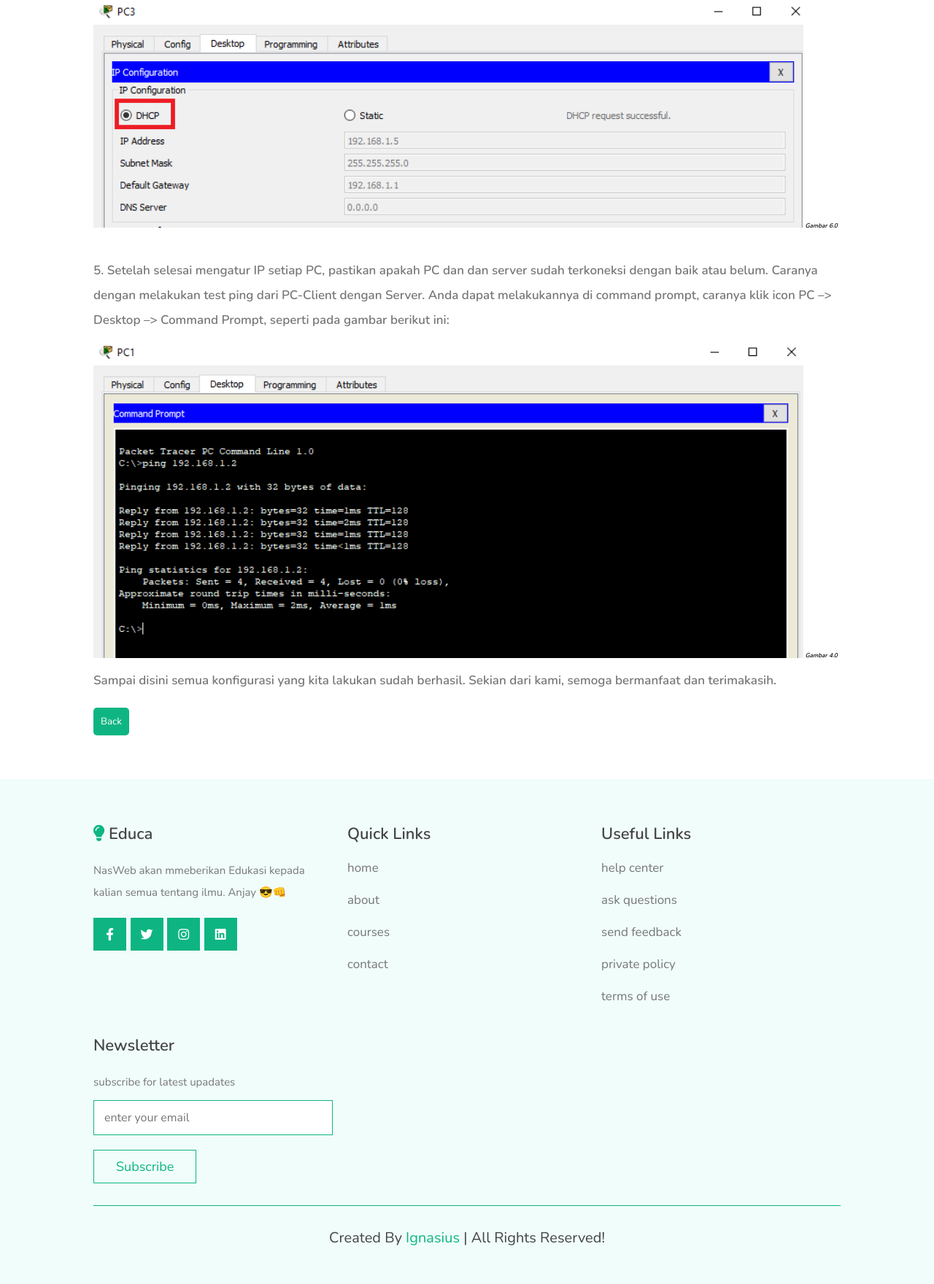
After one commit to Ignasiussigit/NasWeb.github.io, a PHP site: page /public/1server.html in a window 1280 px wide. The commit adds this page. Shown: the part 3457-5217 px from the top of the page at 73% size. Run offline with PHP 8.4, Linux system fonts and the light colour scheme.

Commit message:
menambahkan file html dan membuat kontak form

```diff
--- a/css/style.css
+++ b/css/style.css
@@ -1092,3 +1092,12 @@ section {
   border: 1px solid black;
   padding: 15px;
 }
+
+.about .content ul li {
+  font-size: 1.6rem;
+  line-height: 0.5;
+  color: #777;
+  padding: 1rem 0;
+  margin-left: 50px;
+  margin-top: -35px;
+}
--- /dev/null
+++ b/public/1server.html
@@ -0,0 +1,273 @@
+<!DOCTYPE html>
+<html lang="en">
+
+<head>
+    <meta charset="UTF-8">
+    <meta http-equiv="X-UA-Compatible" content="IE=edge">
+    <meta name="viewport" content="width=device-width, initial-scale=1.0">
+    <title>1 SERVER</title>
+
+    <link rel="icon" href="../images/linux-hero.png">
+    <!-- font awesome cdn link  -->
+    <link rel="stylesheet" href="https://cdnjs.cloudflare.com/ajax/libs/font-awesome/5.15.4/css/all.min.css">
+
+    <!-- swiper css link  -->
+    <link rel="stylesheet" href="https://unpkg.com/swiper@7/swiper-bundle.min.css" />
+
+    <!-- custom css file link  -->
+    <link rel="stylesheet" href="../css/style.css">
+
+</head>
+
+<body>
+
+    <!-- header section starts  -->
+
+    <header class="header">
+
+        <a href="#" class="logo"> <i class="fas fa-lightbulb"></i> NasWeb </a>
+
+        <nav class="navbar">
+            <div id="close-navbar" class="fas fa-times"></div>
+            <a href="../home.html">home</a>
+            <a href="../public/about.html">about</a>
+            <a href="../public/blog.html">blog</a>
+            <a href="../public/contact.html">contact</a>
+        </nav>
+
+        <div class="icons">
+            <div id="account-btn" class="fas fa-user"></div>
+            <div id="menu-btn" class="fas fa-bars"></div>
+        </div>
+
+    </header>
+
+    <!-- account form section starts  -->
+
+    <div class="account-form">
+
+        <div id="close-form" class="fas fa-times"></div>
+
+        <div class="buttons">
+            <span class="btn active login-btn">login</span>
+            <span class="btn register-btn">register</span>
+        </div>
+
+        <form class="login-form active" action="">
+            <h3>login now</h3>
+            <input type="email" placeholder="enter your email" class="box">
+            <input type="password" placeholder="enter your password" class="box">
+            <div class="flex">
+                <input type="checkbox" name="" id="remember-me">
+                <label for="remember-me">remember me</label>
+                <a href="#">forgot password?</a>
+            </div>
+            <input type="submit" value="login now" class="btn">
+        </form>
+
+        <form class="register-form" action="">
+            <h3>register now</h3>
+            <input type="email" placeholder="enter your email" class="box">
+            <input type="password" placeholder="enter your password" class="box">
+            <input type="password" placeholder="confirm your password" class="box">
+            <input type="submit" value="register now" class="btn">
+        </form>
+
+    </div>
+
+    <!-- account form section ends -->
+
+    <!-- header section ends -->
+
+    <section class="heading-link">
+        <h3>1 SERVER<br> 1 SWITCH <br>3 PC</h3>
+        <p> <a href="../public/cisco.html">Back</a> / cisco </p>
+    </section>
+
+    <!-- about section starts  -->
+    <h1 class="heading"> MENGKONFIGURASI DHCP SERVER </h1>
+    <section class="about">
+
+        <div class="image">
+            <img src="../images/serverDHCP.png" alt="">
+            <small><i><b>Gambar 1.0</b></i></small>
+        </div>
+        <div class="image">
+        </div>
+
+        <div class="content">
+            <p style="font-style: oblique;">
+                Konfigurasi DHCP Server – DHCP atau Dynamic Host Configuration Protocol adalah protocol yang berbasis
+                arsitektur client/server yang dipakai untuk mempermudah pengalokasian IP Address pada suatu jaringan.
+                <br>
+                <br>
+                Jaringan lokal yang tidak menggunakan DHCP harus memberikan IP Address secara manual hal ini akan
+                membuat anda kerepotan. Jika suatu server lokal dipasangkan DHCP, semua komputer yang terhubung ke
+                jaringan akan mendapatkan IP Address secara otomatis. Selain IP Address DHCP juga memberikan parameter
+                yang lainnya seperti Default Gateway dan DNS server.
+            </p>
+            <h3 class="about-title">Apa yang harus dipersiapkan? :</h3>
+            <p style="font-weight: bold;">
+                •> 1 Server <br>
+                •> 1 Switch 2950-24 <br>
+                •> 3 Pc
+            </p>
+            <p>1. Pertama desain topologi seperti pada gambar dibawah ini, dan hubungkan menggunakan <span
+                    style="font-style: italic;"> kabel Straight.</span></p>
+            <p>
+                2. Setting IP Address komputer server dengan masuk ke menu server, caranya klik icon
+                <span style="color:coral"> server –> Desktop –> IP Configuration.</span> Atur IP nya seperti pada gambar
+                berikut:
+            </p>
+            <div class="image">
+                <img src="../images/ipconfiguration.png" style="width: 95%;" alt="">
+                <small><i><b>Gambar 2.0</b></i></small>
+            </div>
+            <br>
+            <br>
+
+            <p>
+                3. Kemudian setting DHCP server. Konfigurasinya juga dilakukan di komputer server, caranya klik icon
+                <span style="color: coral;">server –> Services –> DHCP.</span> Setting seperti pada gambar berikut:
+            </p>
+            <div class="image">
+                <img src="../images/ipconfiguration1.png" style="width: 95%;" alt="">
+                <small><i><b>Gambar 3.0</b></i></small>
+            </div>
+            <p style="margin-bottom: 10px;">ketterangan: </p>
+            <ul>
+                <li>
+                    <p>Default Gateway, IP: 192.168.1.1</p>
+                </li>
+                <li>
+                    <p>DNS server : 0.0.0.0 (dibiarkan kosong, karena kita tidak melakukan konfigurasi DNS server)</p>
+                </li>
+                <li>
+                    <p>Start IP : 192.168.1.3 ( karena IP 192.168.1.2 sudah digunakan oleh server, jadi IP Address yang
+                        didapat oleh client dimulai dari 192.168.1.3 – 192.168.1.254 sesuai dengan jumlah host untuk
+                        subnet
+                        mask 255.255.255.0)</p>
+                </li>
+                <li>
+                    <p>Subnet mask : 255.255.255.0</p>
+                </li>
+                <li>
+                    <p>Maximum Numbers of Users : 100 ( terserah kita, sesuaikan juga dengan jumlah host yang didapat
+                        dari
+                        subnet mask nya.</p>
+                </li>
+            </ul>
+            <br>
+            <br>
+
+            <p>4. Selanjutnya setting semua IP yang terhubung dengan server, klik icon<span style="color: coral;"> PC –>
+                    Desktop –> IP Configuration
+                    lalu pilih DHCP </span>, pastikan muncul keterangan “DHCP Request Successfull”.</p>
+            <div class="image">
+                <img src="../images/dhcpsukses1.png" style="width: 95%;" alt="">
+                <small><i><b>Gambar 4.0</b></i></small>
+            </div>
+            <div class="image">
+                <img src="../images/dhcpsukses2.png" style="width: 95%;" alt="">
+                <small><i><b>Gambar 5.0</b></i></small>
+            </div>
+            <div class="image">
+                <img src="../images/dhcpsukses3.png" style="width: 95%;" alt="">
+                <small><i><b>Gambar 6.0</b></i></small>
+            </div>
+            <br>
+            <br>
+
+            <p>5. Setelah selesai mengatur IP setiap PC, pastikan apakah PC dan dan server sudah terkoneksi dengan baik
+                atau belum. Caranya dengan melakukan test ping dari PC-Client dengan Server. Anda dapat melakukannya di
+                command prompt, caranya klik icon PC –> Desktop –> Command Prompt, seperti pada gambar berikut ini:
+            </p>
+            <div class="image">
+                <img src="../images/pingserver.png" style="width: 95%;" alt="">
+                <small><i><b>Gambar 4.0</b></i></small>
+            </div>
+            <p>Sampai disini semua konfigurasi yang kita lakukan sudah berhasil. Sekian dari kami, semoga bermanfaat dan
+                terimakasih.</p>
+
+            <p> <a href="../public/cisco.html"> <button type="button"
+                        style="padding:10px; background-color: #0eb582; color: white; border-radius: 5px;">Back</button></a>
+            </p>
+        </div>
+
+    </section>
+
+    <!-- about section ends -->
+
+
+
+
+
+
+
+
+
+    <!-- footer section starts  -->
+
+    <section class="footer">
+
+        <div class="box-container">
+
+            <div class="box">
+                <h3> <i class="fas fa-lightbulb"></i> educa </h3>
+                <p>NasWeb akan mmeberikan Edukasi kepada kalian semua tentang ilmu. Anjay 😎👊</p>
+                <div class="share">
+                    <a href="https://m.facebook.com/ignasius.sigit.1" class="fab fa-facebook-f"></a>
+                    <a href="#" class="fab fa-twitter"></a>
+                    <a href="https://www.instagram.com/ignasiussigit/" class="fab fa-instagram"></a>
+                    <a href="#" class="fab fa-linkedin"></a>
+                </div>
+            </div>
+
+            <div class="box">
+                <h3>quick links</h3>
+                <a href="home.html" class="link">home</a>
+                <a href="about.html" class="link">about</a>
+                <a href="courses.html" class="link">courses</a>
+                <a href="contact.html" class="link">contact</a>
+            </div>
+
+            <div class="box">
+                <h3>useful links</h3>
+                <a href="#" class="link">help center</a>
+                <a href="#" class="link">ask questions</a>
+                <a href="#" class="link">send feedback</a>
+                <a href="#" class="link">private policy</a>
+                <a href="#" class="link">terms of use</a>
+            </div>
+
+            <div class="box">
+                <h3>newsletter</h3>
+                <p>subscribe for latest upadates</p>
+                <form action="">
+                    <input type="email" name="" placeholder="enter your email" id="" class="email">
+                    <input type="submit" value="subscribe" class="btn">
+                </form>
+            </div>
+
+        </div>
+
+        <div class="credit"> created by <span>Ignasius</span> | all rights reserved! </div>
+
+    </section>
+
+    <!-- footer section ends -->
+
+
+
+
+
+
+    <!-- swiper js link  -->
+    <script src="https://unpkg.com/swiper@7/swiper-bundle.min.js"></script>
+
+    <!-- custom js file link  -->
+    <script src="../js/script.js"></script>
+
+</body>
+
+</html>
--- a/public/cisco.html
+++ b/public/cisco.html
@@ -141,7 +141,7 @@
                 <h3>1 SERVER </h3>
                 <h3>1 SWITCH</h3>
                 <h3>3 PC</h3>
-                <a href="../public/3router.h"><button type="button"
+                <a href="../public/1server.html"><button type="button"
                         style="padding: 10px; background-color: #0eb582; color: white; margin-top: 5px;">Buka</button></a>
             </div>
         </div>
```
Also changed, not shown: home.html (+106 -0 lines), public/about.html (+3 -112 lines), public/contact.html (+4 -5 lines), images/dhcpsukses1.png (added), images/dhcpsukses2.png (added), images/dhcpsukses3.png (added), images/ipconfiguration.png (added), images/ipconfiguration1.png (added), images/katamereka4.jpg (added), images/katamereka5.jpg (added), images/katamereka6.jpg (added), images/pingserver.png (added).
